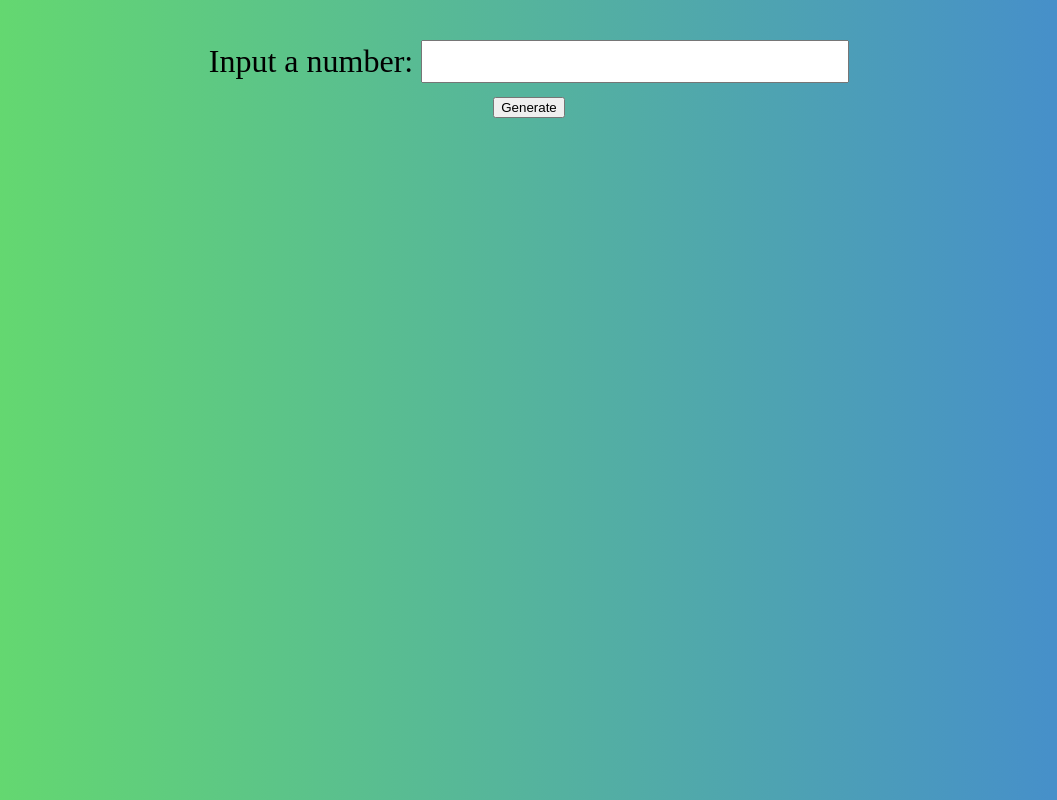
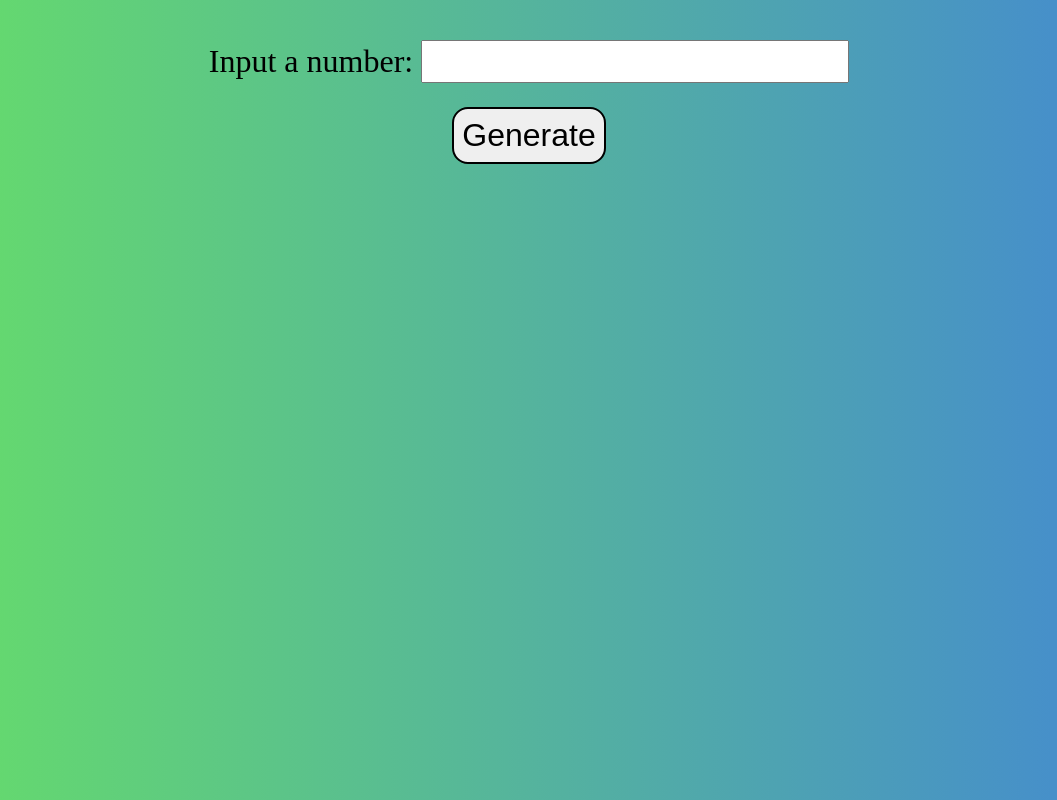
Before and after one commit to tbakken14/MrRobogersNeighborhood, a plain HTML site: page index.html in a window 1280 px wide. Shown: the whole page, without its empty margins (111-1168 px from the left). Drawn offline with Linux system fonts and the light colour scheme.

Commit message:
Add button styling

```diff
--- a/css/styles.css
+++ b/css/styles.css
@@ -8,3 +8,16 @@ body {
 input {
     font-size: 1em;
 }
+
+button {
+    font-size: 1em;
+    margin: 3vh;
+    padding: 1vh;
+    border: 2px solid black;
+    cursor: pointer;
+    border-radius: .5em;
+}
+
+button:active {
+    background-color: rgb(184, 184, 184);
+}
```
